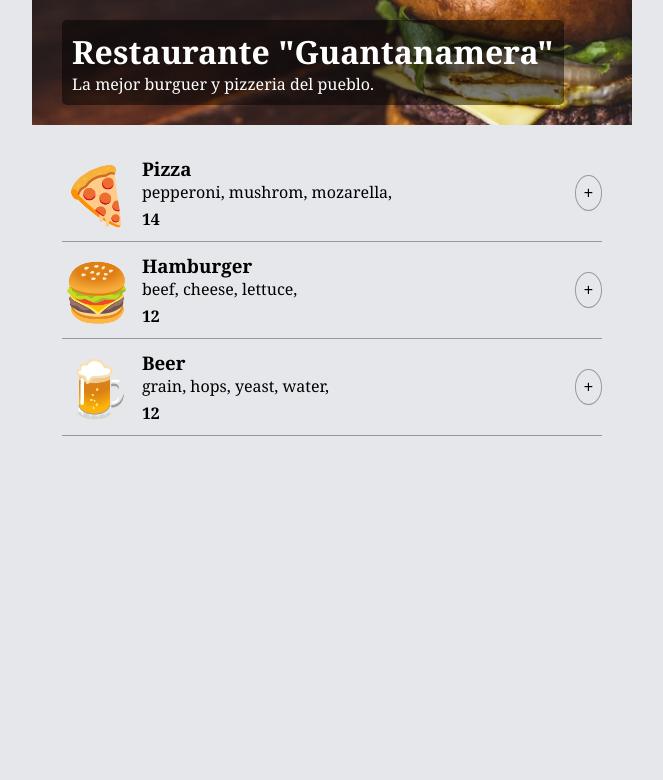
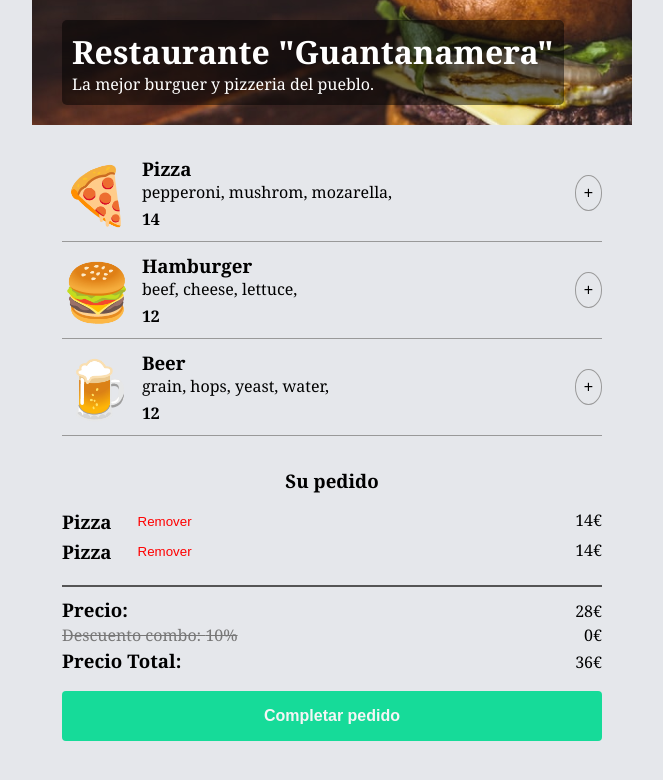
Before and after one commit to catharygr/restaurante-order-page, a plain HTML site: page index.html in a window 1280 px wide. Shown: the whole page, without its empty margins (308-971 px from the left). Drawn offline with Linux system fonts and the light colour scheme.

Commit message:
HTML y CSS del ticket de compra terminado

```diff
--- a/index.html
+++ b/index.html
@@ -17,10 +17,43 @@
       </div>
     </header>
     <main>
-      <div id="productos">
+      <div id="productos"> </div>
+      <div id="ticket">
+        <h3>Su pedido</h3>
+
+        <div id="producto-listado">
+          <div class="producto-unico">
+            <h3>Pizza</h3>
+            <button class="btn-quitar">Remover</button>
+            <p>14€</p>
+          </div>
+          <div class="producto-unico">
+            <h3>Pizza</h3>
+            <button class="btn-quitar">Remover</button>
+            <p>14€</p>
+          </div>
+        </div>
+
+        <div class="totales">
+          <div class="totales-elemento">
+            <h3>Precio:</h3>
+            <p>28€</p>
+          </div>
+          <div class="totales-elemento">
+            <p class="no-disponible">Descuento combo: <span>10%</span></p>
+            <p>0€</p>
+          </div>
+          <div class="totales-elemento">
+            <h3>Precio Total:</h3>
+            <p>36€</p>
+          </div>
+          <button class="btn-pedido">Completar pedido</button>
 
         </div>
+
+
       </div>
+
 
     </main>
 
--- a/style.css
+++ b/style.css
@@ -69,3 +69,64 @@ main {
   font-weight: 900;
   margin-top: 5px;
 }
+
+
+#ticket {
+  padding-block: 2rem;
+  display: flex;
+  flex-direction: column;
+  gap: 1rem;
+}
+
+
+#ticket > h3 {
+  text-align: center;
+}
+
+.producto-unico {
+  display: flex;
+  gap: 1rem;
+  margin-block-end: 5px;
+
+}
+.producto-unico :last-child {
+  margin-inline-start: auto;
+}
+
+.btn-quitar {
+  background-color:  #E5E7EB;
+  border: none;
+  padding-inline: 10px;
+  color: red;
+  cursor: pointer;
+}
+
+.totales {
+  border-block-start: 2px solid #555;
+  padding-top: 10px;
+}
+
+.totales-elemento {
+  display: flex;
+  justify-content: space-between;
+  align-items: baseline;
+  margin-block-end: 2px;
+}
+
+.no-disponible {
+  text-decoration: line-through;
+  color: #777;
+}
+
+.btn-pedido {
+  background-color: #16DB99;
+  width: 100%;
+  border: none;
+  font-size: 1rem;
+  padding: 1rem;
+  border-radius: 4px;
+  font-weight: 900;
+  color: whitesmoke;
+  margin-block-start: 1rem;
+  cursor: pointer;
+}
```
